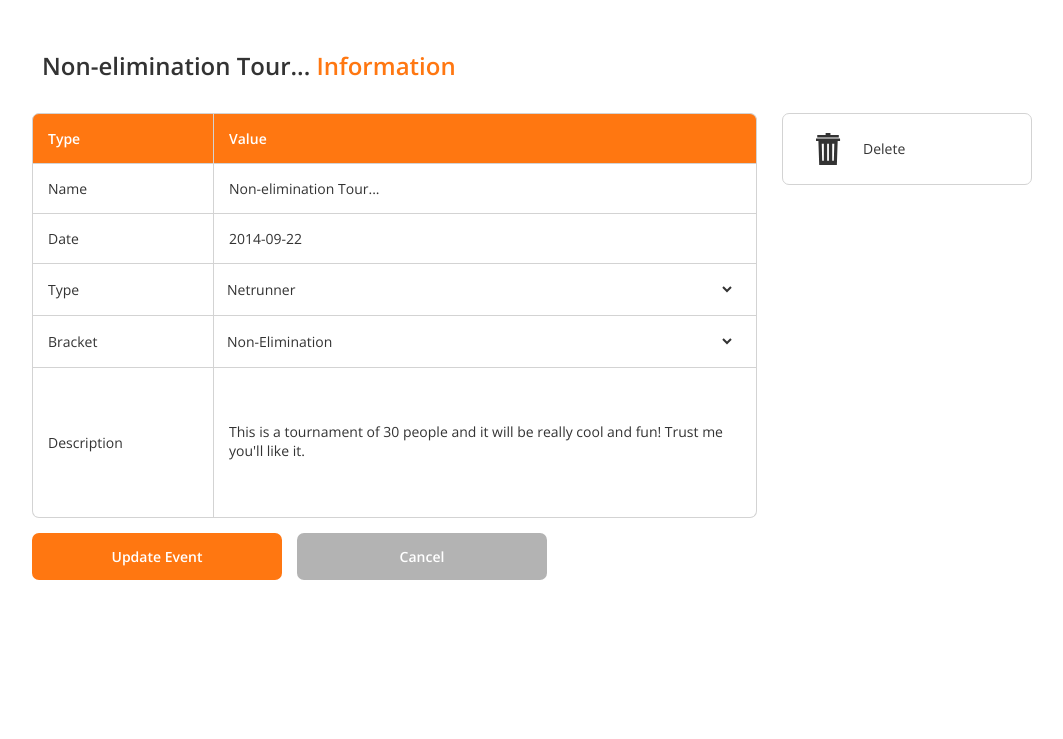
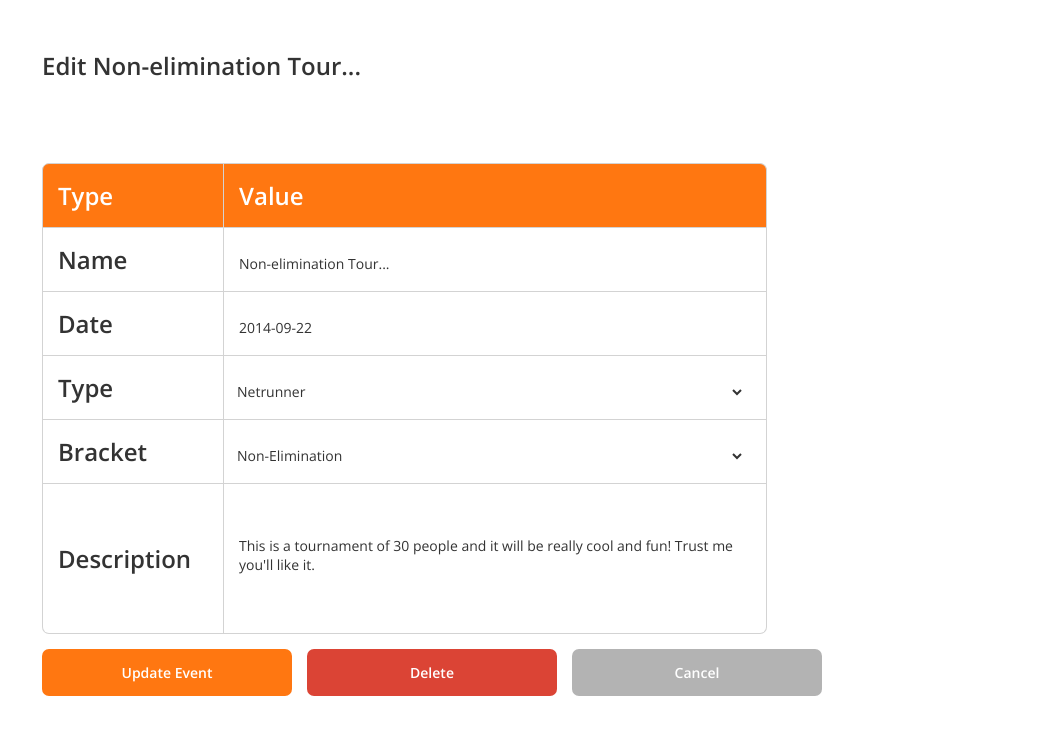
Before and after one commit to kevintxwu/outgame-rails, a Rails app: page /events/1/edit in a window 1280 px wide. Shown: the part 61-800 px from the top of the page, without its empty margins (108-1171 px from the left). Run offline with Rails 7, Linux system fonts and the light colour scheme; data comes from the database, SQL or seed files in the repository; style sheets or scripts are compiled from the project's sources; parts of the project's set-up code (start-up, migrations or seed data) failed here and were passed over; some libraries are stand-ins or nearby versions.

Commit message:
restyle event edit

```diff
--- a/app/views/events/edit.html.erb
+++ b/app/views/events/edit.html.erb
@@ -1,6 +1,6 @@
-<h1 class="notification"><%=@event.name%><span class="orange"> Information </span></h1>
+<h1 class="notification">Edit <%=@event.name%></span></h1>
 <%= form_for @event do |f| %>
-<div class="event-management">
+<div class="notification">
   <table>
     <tr>
       <th>Type</th>
@@ -33,12 +33,8 @@
   </table>
 <%= f.submit 'Update Event', :class => "submit"%>
 <% end%>
+<div style="white-space:nowrap;">
+  <a href=<%=event_path(@event)%>href=<%=event_path(@event)%> data-confirm="Are you sure you want to delete this event?" data-method="delete"><button class="submit" style="background: #db4435; margin-left: 15px;">Delete</button></a>
   <a href=<%=event_path(@event)%>><button class="submit" style="background: #b3b3b3; margin-left: 15px;">Cancel</button></a>
+  </div>
 </div>
-<div class="menu">
-  <a class="tab" href=<%=event_path(@event)%> data-confirm="Are you sure you want to delete this event?" data-method="delete">
-    <img src="<%= image_path('trash.svg') %>"/>
-    <span> Delete </span>
-  </a>
-</div>
-</div>
```
Also changed, not shown: 1 other file.
